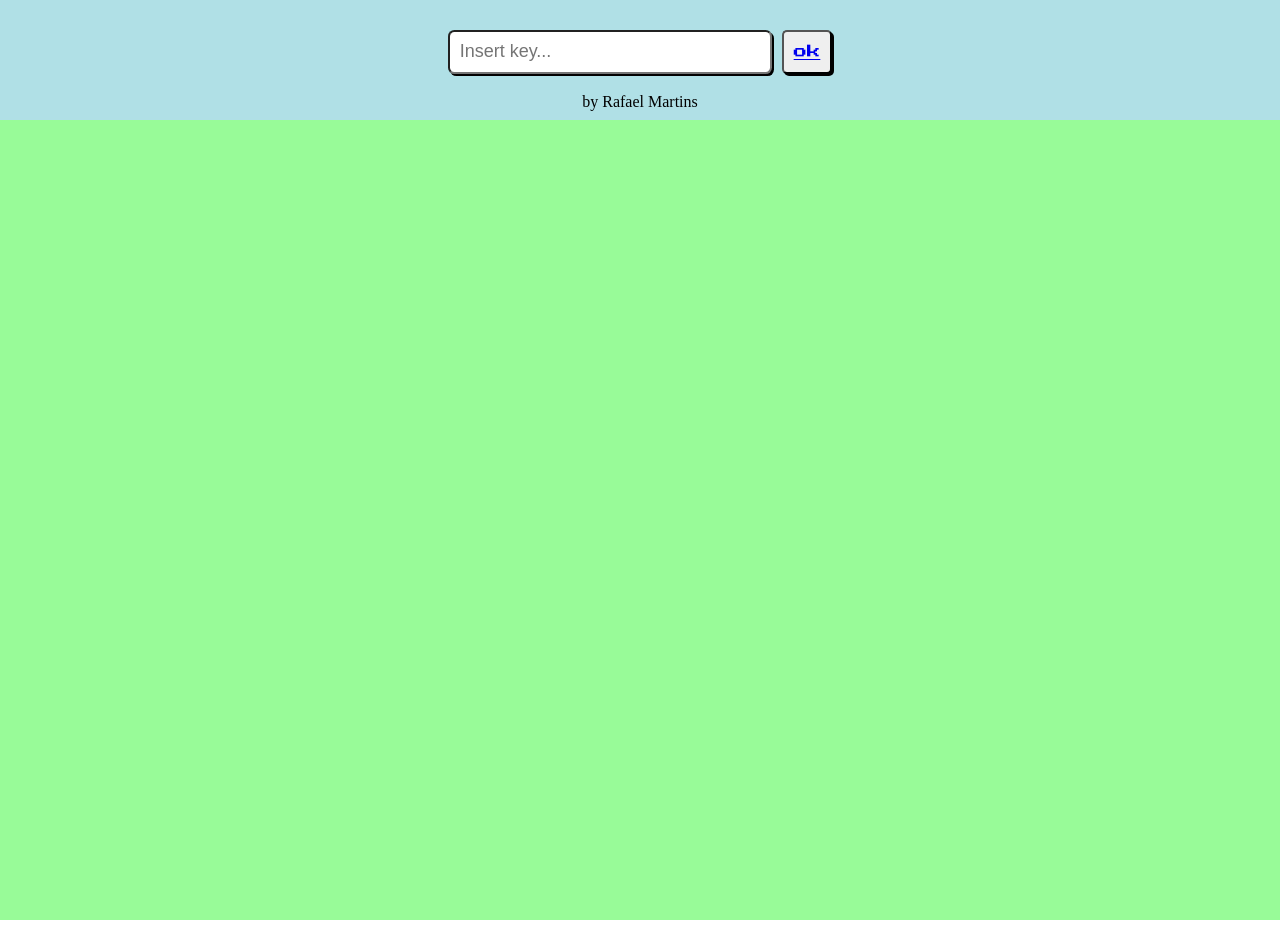
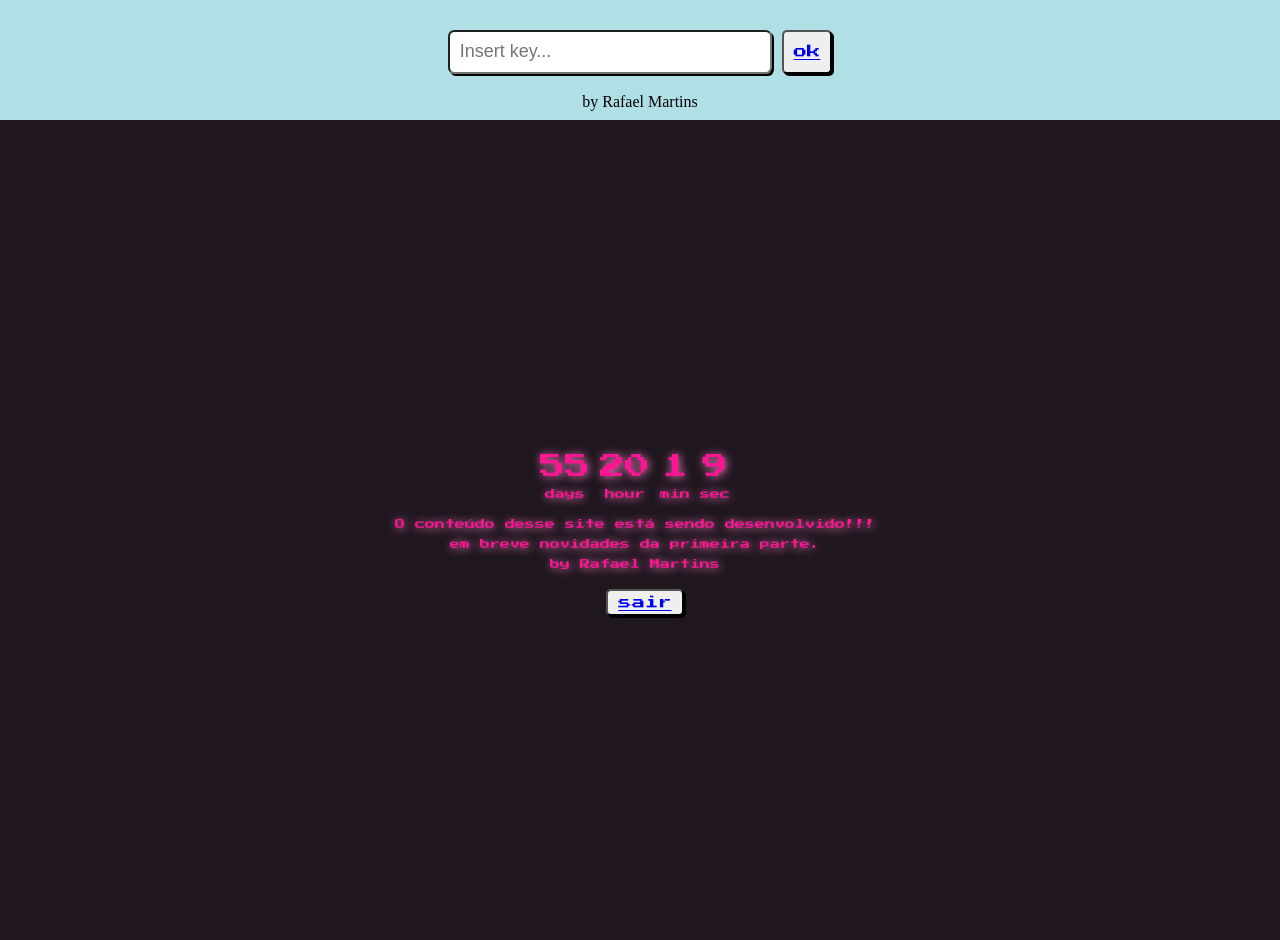
Before and after one commit to Far3llProject/Motion, a plain HTML site: page index.html in a window 1280 px wide. Shown: the part 680-1620 px from the top of the page. Drawn offline with Linux system fonts and the light colour scheme.

Commit message:
update second page

```diff
--- a/index.html
+++ b/index.html
@@ -9,10 +9,9 @@
 </head>
 <body>
   <!-- CHAVE -->
-  <div class="intro">
-
+  <div id="key" class="intro">
     <div class="title container">
-      <p>You are recived a key of my heart!</p>
+      <p>You are recived <br> key of Kingdon</p>
     </div>
     <div class="key container">
       <img src="assets/chave_heart.png">
@@ -26,8 +25,55 @@
     </div>
   </div>
   <!-- Principal -->
-  <div class="container wellcome">
-    <!-- <h2 id="second"> </h2> -->
+  <div id="second" class="wellcome container aling">
+    <div class="container">
+      <div class="aling">
+        <div id="dia" class="time"></div>
+        <div class="text">days</div>
+      </div>
+      <div class="aling">
+        <div id="hora"class="time"></div>
+        <div class="text">hour</div>
+      </div>
+      <div class="aling">
+        <div id="minuto"class="time"></div>
+        <div class="text">min</div>
+      </div>
+      <div class="aling">
+        <div id="segundo"class="time"></div>
+        <div class="text">sec</div>
+      </div>
+    </div>
+    <div class="container text aling">
+      <div>O conteúdo desse site está sendo desenvolvido!!!</div>
+      <div class="text">em breve novidades da primeira parte.</div>
+      <div class="text">by Rafael Martins</div>
+    </div>
+    <button class="button" ><a href="#key">sair</a></button>
   </div>
+  <script>
+    let Day, Hours, Minutes, Second
+    let target_date = new Date("december 25, 2020").getTime()
+
+    setInterval(() => {
+      let current_date = new Date().getTime()
+      let seconds = (target_date - current_date) / 1000
+
+      Day = parseInt(seconds / 86400)
+      seconds = seconds % 86400
+
+      Hours = parseInt(seconds / 3600)
+      seconds = seconds % 3600
+
+      Minutes = parseInt(seconds / 60)
+      Second = parseInt(seconds % 60)
+
+      document.getElementById("dia").innerHTML = Day
+      document.getElementById("hora").innerHTML = Hours
+      document.getElementById("minuto").innerHTML = Minutes
+      document.getElementById("segundo").innerHTML = Second
+
+    }, 1000);
+  </script>
 </body>
 </html>
--- a/styles/styles.scss
+++ b/styles/styles.scss
@@ -76,11 +76,41 @@ body{
 }
 
 // Principal
-
 .wellcome {
-    display: grid;
+    display: flex;
     align-items: center;
     width: 100%;
     height: 100vh;
-    background-color: palegreen;
+    background-color: rgb(31, 22, 30);
+
 }
+
+.column {
+    flex-direction: column;
+}
+
+// regressive
+.aling {
+    font-family: 'Press Start 2P';
+    display: flex;
+    flex-direction: column;
+    justify-items: center;
+    align-items: center;
+    padding-right: 10px;
+    padding-top: 10px;
+    padding-bottom: 10px;
+    font-size: 10px;
+}
+
+.time {
+    text-shadow: 1px 1px 10px rgb(240, 133, 195);
+    font-size: 25px;
+    font-family: 'Press Start 2P';
+    color: deeppink;
+}
+
+.text {
+    text-shadow: 1px 1px 10px rgb(240, 133, 195);
+    padding-top: 10px;
+    color: deeppink;
+}
```
Also changed, not shown: styles/styles.css, 1 other file.
